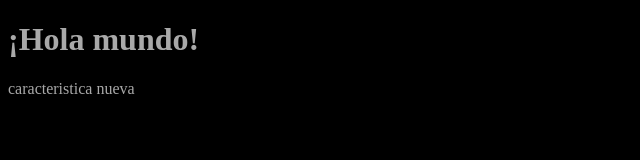
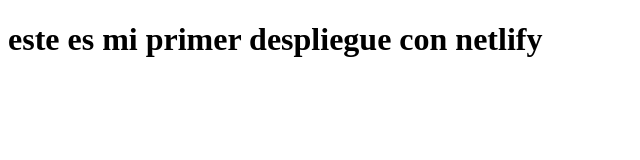
Before and after one commit to Aldair710/Mi-primer-repositorio, a plain HTML site: page index.html in a window 1280 px wide. Shown: the whole page, without its empty margins (0-640 px from the left). Drawn offline with Linux system fonts and the light colour scheme.

Commit message:
iniciando control de versiones

```diff
--- a/index.html
+++ b/index.html
@@ -4,15 +4,8 @@
     <meta charset="UTF-8">
     <meta name="viewport" content="width=device-width, initial-scale=1.0">
     <title>Document</title>
-    <style>
-        html, body {
-            background-color: black;
-            color: darkgray;
-        }
-    </style>
 </head>
 <body>
-    <h1>¡Hola mundo!</h1>
-    <p>caracteristica nueva</p>
+    <h1>este es mi primer despliegue con netlify</h1>
 </body>
 </html>
```
